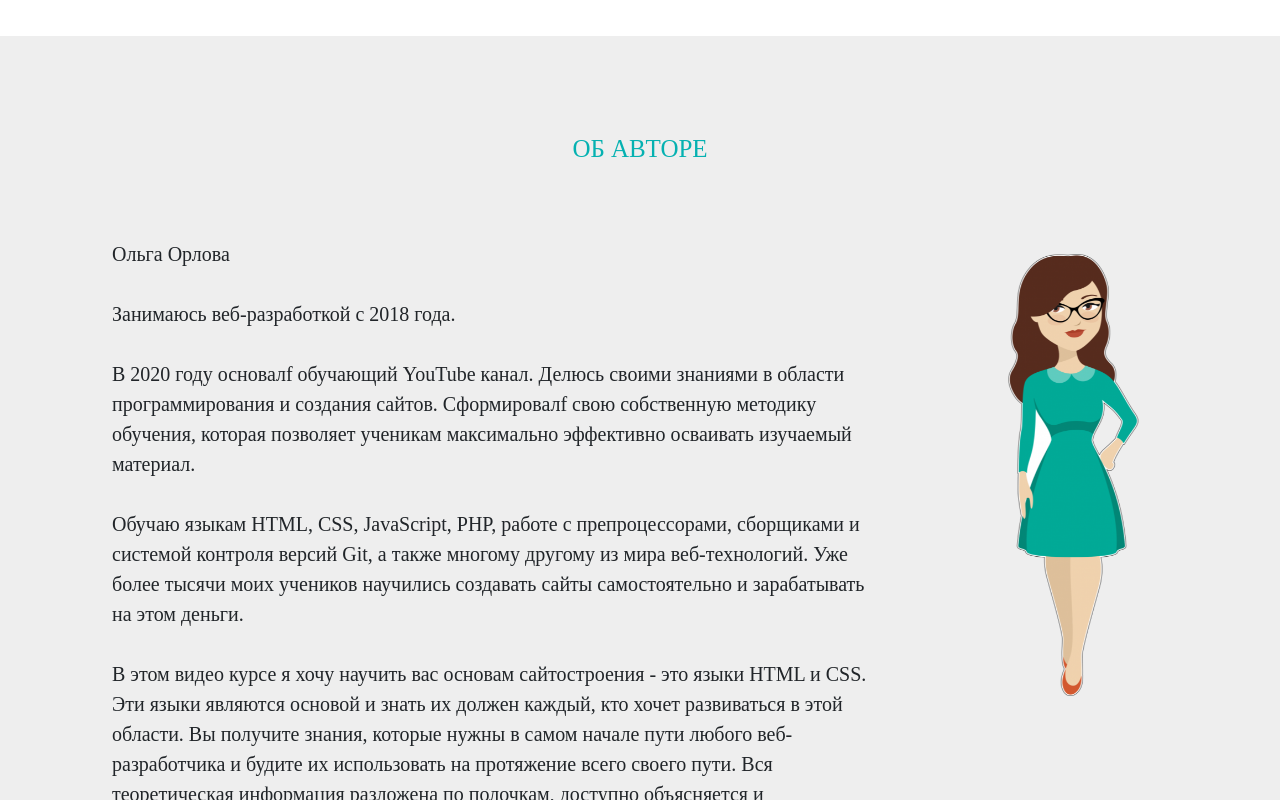
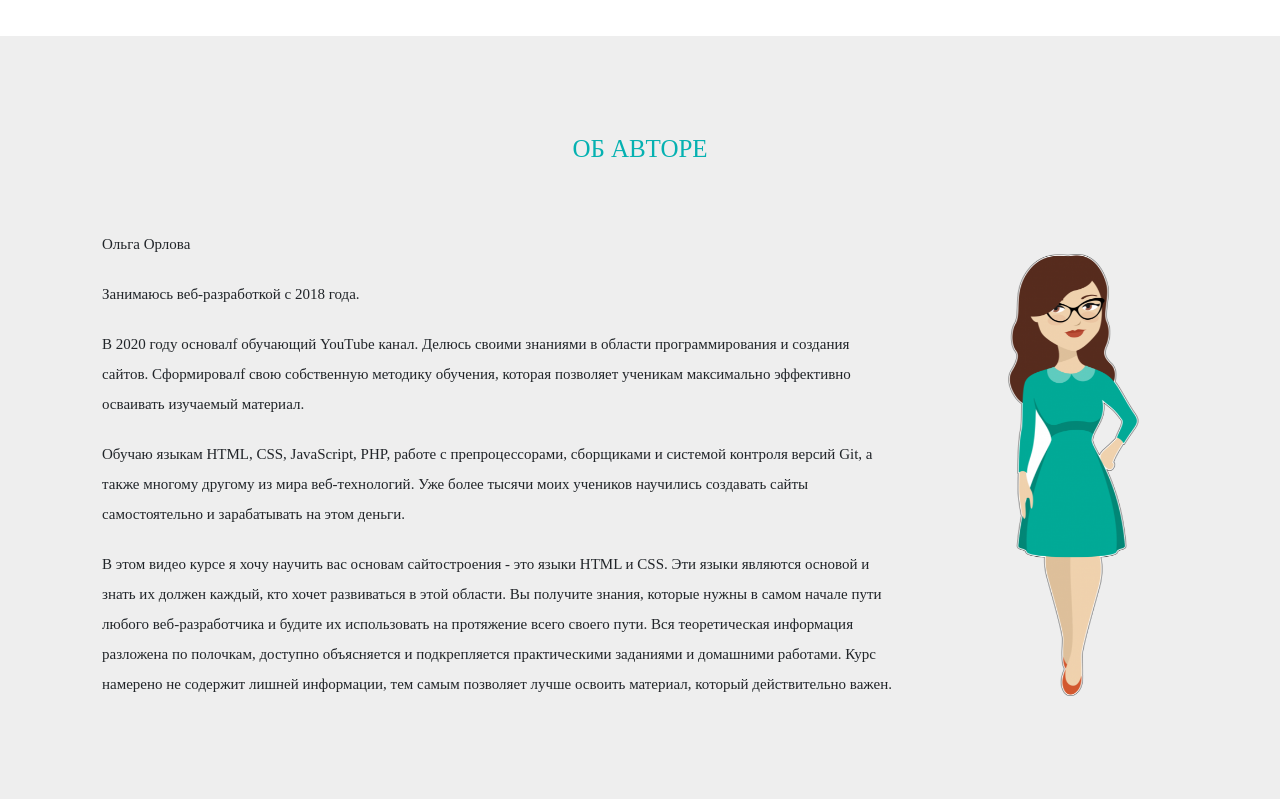
Before and after one commit to GrishchenkoNadezhda/Bootstrap, a plain HTML site: page index.html in a window 1280 px wide. Shown: the part 3828-4628 px from the top of the page. Drawn offline with Linux system fonts and the light colour scheme.

Commit message:
Add files via upload

```diff
--- a/sass/style.sass
+++ b/sass/style.sass
@@ -93,8 +93,8 @@ header, footer
     margin: 10px
 //Об авторе
 p, h4, ul
-   margin: 30px
-   font-size: 20px
+   margin: 20px
+   font-size: 15px
    line-height: 30px
 
 .author
```
Also changed, not shown: css/style.css.
